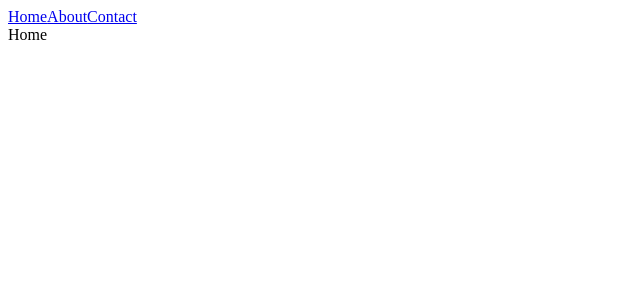
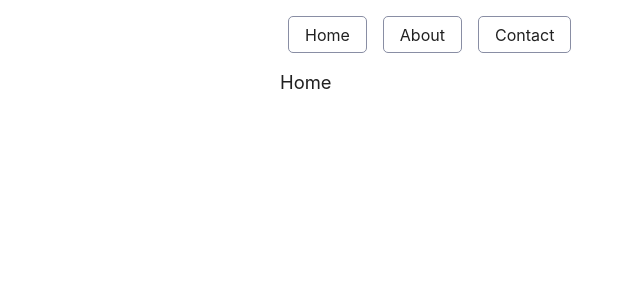
Before and after one commit to AndrewSmithDev/react-code-splitting-example, a React app: page / in a window 1280 px wide. Shown: the top 300 px of the page, without its empty margins (0-640 px from the left). Built offline with nearby package versions, Linux system fonts and the light colour scheme.

Commit message:
feat: add styling with simple.css

```diff
--- a/package.json
+++ b/package.json
@@ -16,6 +16,7 @@
     "react-dom": "^18.2.0",
     "react-router": "^6.3.0",
     "react-router-dom": "^6.3.0",
+    "simpledotcss": "^2.1.0",
     "typescript": "^4.7.4"
   },
   "devDependencies": {
--- a/src/components/nav.tsx
+++ b/src/components/nav.tsx
@@ -3,10 +3,12 @@ import { Link } from "react-router-dom";
 
 export default function Nav() {
   return (
-    <div>
-      <Link to="/">Home</Link>
-      <Link to="/about">About</Link>
-      <Link to="/contact">Contact</Link>
-    </div>
+    <header>
+      <nav>
+        <Link to="/">Home</Link>
+        <Link to="/about">About</Link>
+        <Link to="/contact">Contact</Link>
+      </nav>
+    </header>
   );
 }
--- a/src/index.tsx
+++ b/src/index.tsx
@@ -1,6 +1,7 @@
 import React from "react";
 import ReactDOM from "react-dom/client";
 import { Routesa } from "./routes";
+import "simpledotcss/simple.min.css";
 
 const root = ReactDOM.createRoot(document.getElementById("root") as HTMLElement);
 
```
Also changed, not shown: 1 other file (tests, documents, lock files or other folders).
